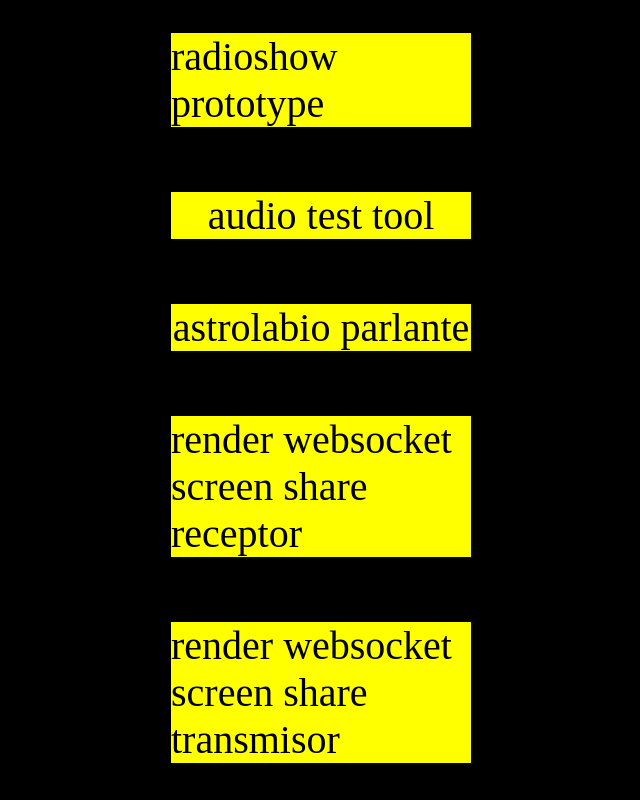
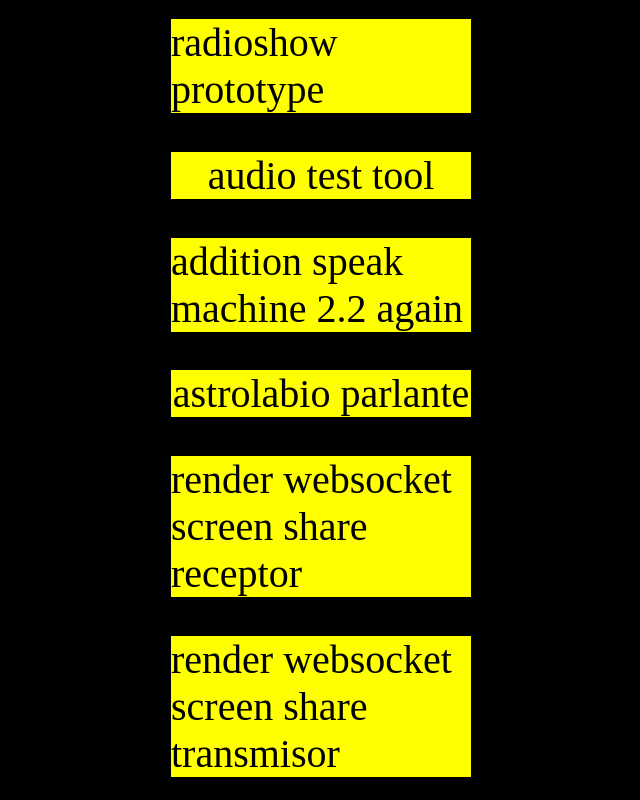
Before and after one commit to leonardosotelo89/prototypes, a plain HTML site: page index.html in a window 1280 px wide. Shown: the whole page, without its empty margins (317-957 px from the left). Drawn offline with Linux system fonts and the light colour scheme.

Commit message:
Add link to 'addition speak machine 2.2 again'

```diff
--- a/index.html
+++ b/index.html
@@ -49,6 +49,13 @@ content="width=device-width,
   </div>
 </a>
 
+<a href="addition speak machine/addition speak machine 2.2 again.html"
+  target="_blank" >
+  <div class="destinyname">
+    addition speak machine 2.2 again
+  </div>
+     </a>
+
      <a href="astrolabio parlante/random speech.html"
   target="_blank" >
   <div class="destinyname">
```
